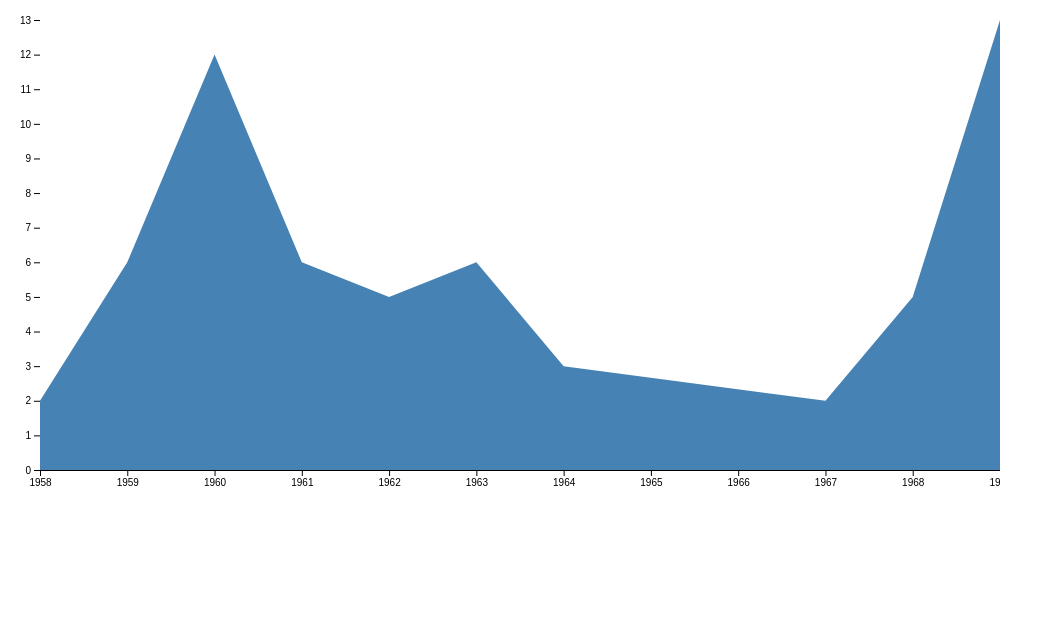
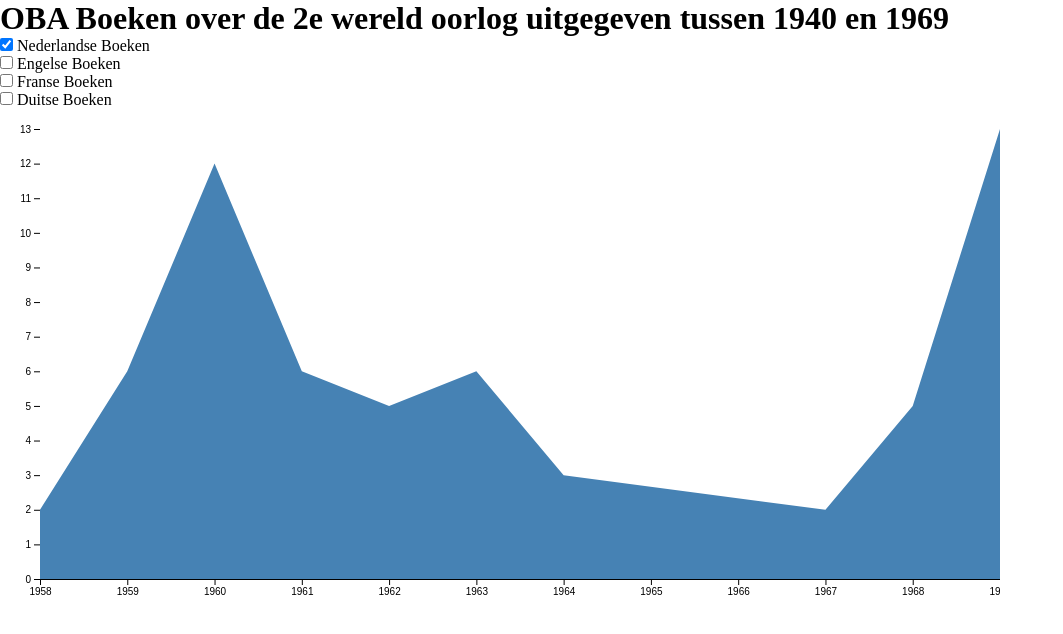
Before and after one commit to BasPieren/frontend-data, a website: page index.html in a window 1280 px wide. Shown: the whole page, without its empty margins (0-1063 px from the left). Drawn offline with nearby package versions, Linux system fonts and the light colour scheme.

Commit message:
index.html | Edit | Added h1 and checkboxes for languages

```diff
--- a/index.html
+++ b/index.html
@@ -9,6 +9,32 @@
 </head>
 <body>
 
+  <h1>OBA Boeken over de 2e wereld oorlog uitgegeven tussen 1940 en 1969</h1>
+
+  <section>
+
+    <div>
+      <input type="checkbox" id="dut" name="dut" checked>
+      <label for="dut">Nederlandse Boeken</label>
+    </div>
+
+    <div>
+      <input type="checkbox" id="eng" name="eng">
+      <label for="eng">Engelse Boeken</label>
+    </div>
+
+    <div>
+      <input type="checkbox" id="fre" name="fre">
+      <label for="fre">Franse Boeken</label>
+    </div>
+
+    <div>
+      <input type="checkbox" id="ger" name="ger">
+      <label for="ger">Duitse Boeken</label>
+    </div>
+
+  </section>
+
   <svg></svg>
 
 <script src="https://d3js.org/d3.v5.min.js"></script>
```
